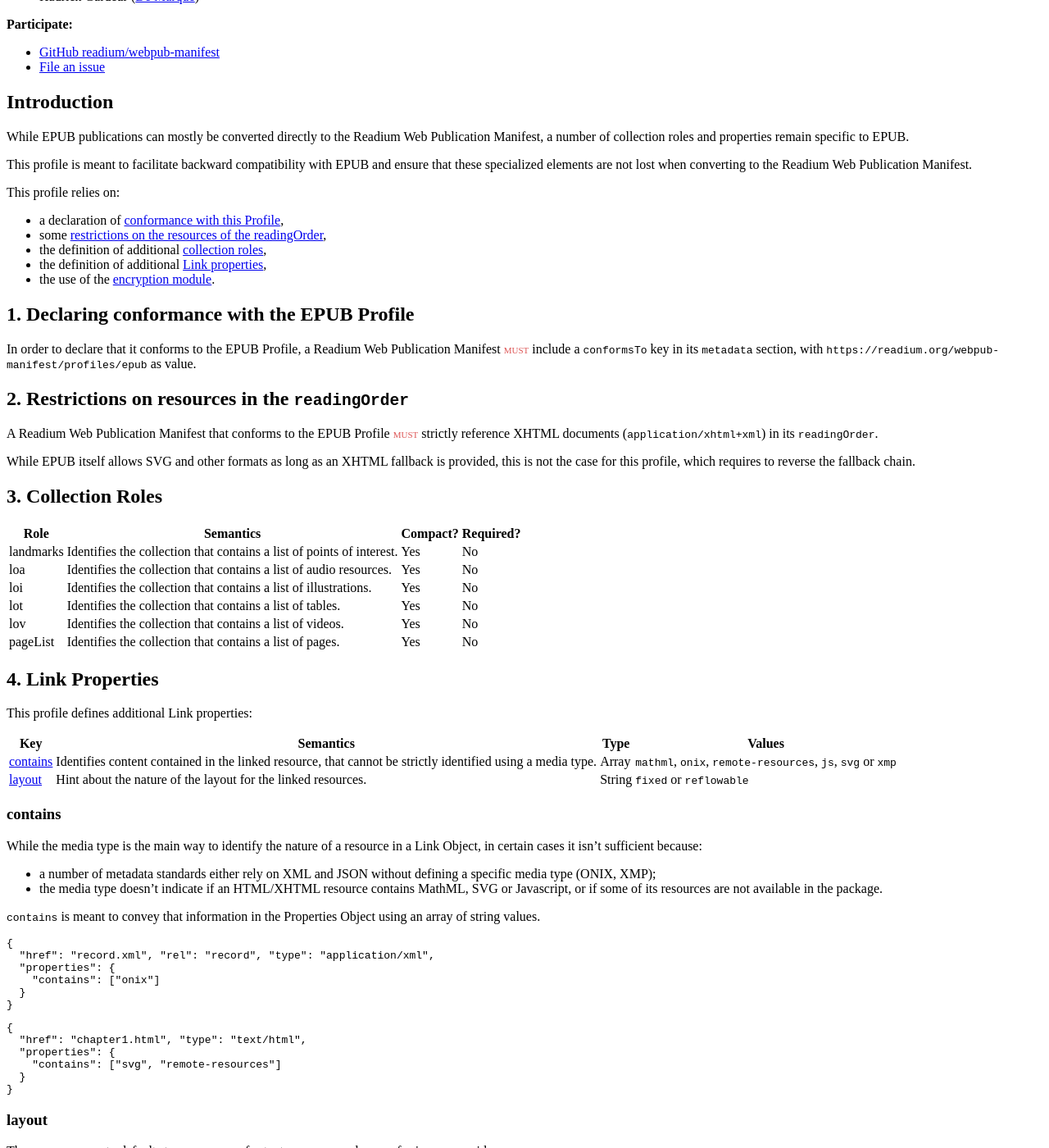
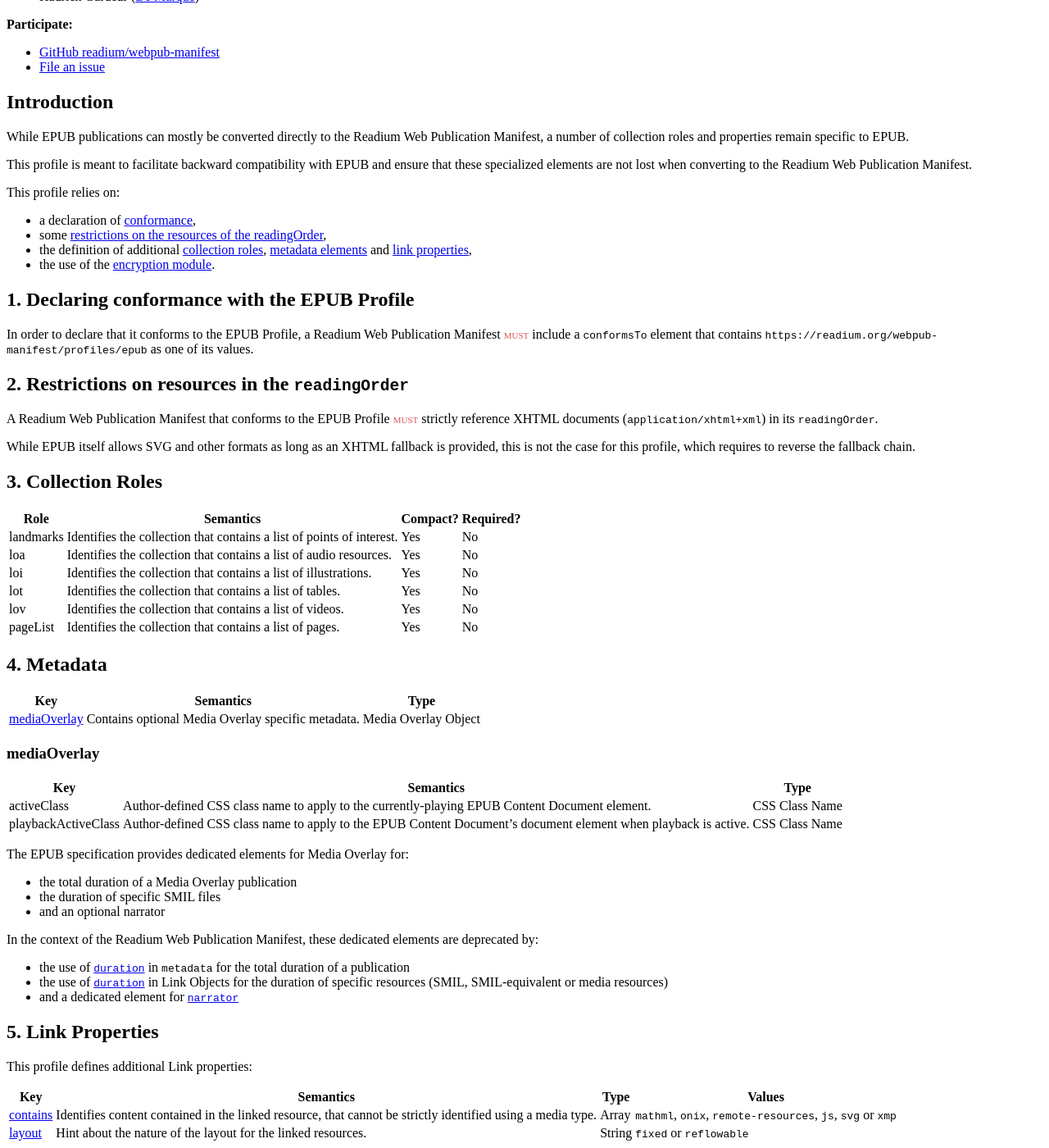
Before and after one commit to readium/webpub-manifest, a Jekyll site: the page built from profiles/epub.md, in a window 1280 px wide and 1400 px high, scrolled down 326 px. Shown: the whole window at 82% size. Built offline with Jekyll 4.4.1, drawn with Linux system fonts in a browser that asks for light colours; our own code applies the rules of GitHub Pages for plain Markdown files; comment, search, counter and statistics services are not loaded.

Commit message:
Added mediaOverlay to EPUB profile

```diff
--- a/profiles/epub.md
+++ b/profiles/epub.md
@@ -17,15 +17,14 @@
 
 This profile relies on:
 
-* a declaration of [conformance with this Profile](#1-declaring-conformance-with-the-epub-profile),
+* a declaration of [conformance](#1-declaring-conformance-with-the-epub-profile),
 * some [restrictions on the resources of the readingOrder](#2-restrictions-on-the-resources-of-the readingorder),
-* the definition of additional [collection roles](#3-collection-roles),
-* the definition of additional [Link properties](#4-link-properties),
+* the definition of additional [collection roles](#3-collection-roles), [metadata elements](#4-metadata) and [link properties](#5-link-properties),
 * the use of the [encryption module](../modules/encryption.md).
 
 ## 1. Declaring conformance with the EPUB Profile
 
-In order to declare that it conforms to the EPUB Profile, a Readium Web Publication Manifest <strong class="rfc">must</strong> include a `conformsTo` key in its `metadata` section, with `https://readium.org/webpub-manifest/profiles/epub` as value.
+In order to declare that it conforms to the EPUB Profile, a Readium Web Publication Manifest <strong class="rfc">must</strong> include a `conformsTo` element that contains `https://readium.org/webpub-manifest/profiles/epub` as one of its values.
 
 ## 2. Restrictions on resources in the `readingOrder`
 
@@ -44,8 +43,33 @@
 | lov  | Identifies the collection that contains a list of videos.  | Yes  | No  |
 | pageList  | Identifies the collection that contains a list of pages.  | Yes  | No  |
 
+## 4. Metadata
 
-## 4. Link Properties
+| Key   | Semantics | Type     |
+| ----- | --------- | -------- |
+| [mediaOverlay](#mediaoverlay)  | Contains optional Media Overlay specific metadata. | Media Overlay Object |
+
+### mediaOverlay
+
+| Key   | Semantics | Type     |
+| ----- | --------- | -------- |
+| activeClass  | Author-defined CSS class name to apply to the currently-playing EPUB Content Document element. | CSS Class Name |
+| playbackActiveClass  | Author-defined CSS class name to apply to the EPUB Content Document's document element when playback is active. | CSS Class Name |
+
+The EPUB specification provides dedicated elements for Media Overlay for:
+
+- the total duration of a Media Overlay publication
+- the duration of specific SMIL files
+- and an optional narrator
+
+In the context of the Readium Web Publication Manifest, these dedicated elements are deprecated by:
+
+- the use of [`duration`](../contexts/default/#duration-and-number-of-pages) in `metadata` for the total duration of a publication
+- the use of [`duration`](../#24-the-link-object) in Link Objects for the duration of specific resources (SMIL, SMIL-equivalent or media resources)
+- and a dedicated element for [`narrator`](../contexts/default/#contributors)
+
+
+## 5. Link Properties
 
 This profile defines additional Link properties:
 
```
